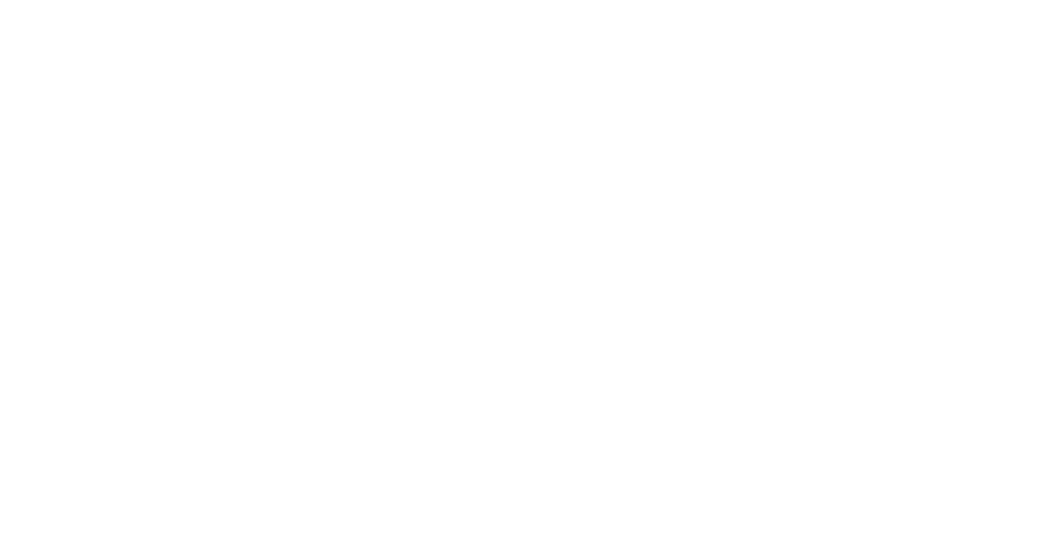
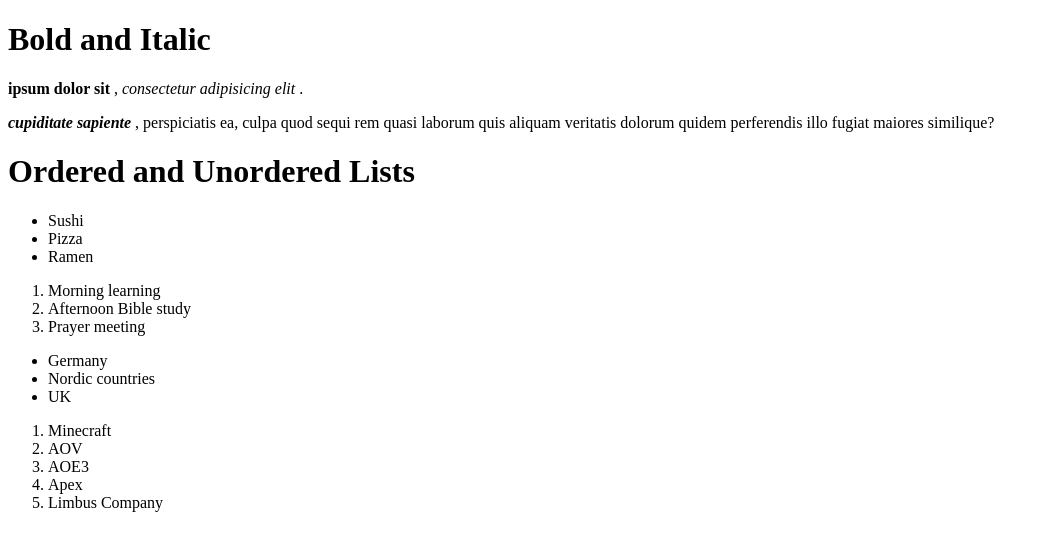
Before and after one commit to mawga2/git_test, a plain HTML site: page html-boilerplate/index.html in a window 1280 px wide. Shown: the whole page, without its empty margins (0-1049 px from the left). Drawn offline with Linux system fonts and the light colour scheme.

Commit message:
Modified html-boilerplate and added new file (odin-links-and-images)

```diff
--- a/html-boilerplate/index.html
+++ b/html-boilerplate/index.html
@@ -1,11 +1,39 @@
 <!DOCTYPE html>
 <html lang="en">
-    <head>
-        <meta charset="utf-8">
-        <title>My First Webpage</title>
-    </head>
-
-    <body>
-
-    </body>
+<head>
+    <meta charset="UTF-8">
+    <meta name="viewport" content="width=device-width, initial-scale=1.0">
+    <title>Document</title>
+</head>
+<body>
+    <h1>Bold and Italic</h1>
+    <p><strong>ipsum dolor sit</strong> , <em>consectetur adipisicing elit</em> .</p>
+    <p><strong><em>cupiditate sapiente</em></strong> , perspiciatis ea,
+        culpa quod sequi rem quasi laborum quis aliquam veritatis
+        dolorum quidem perferendis illo fugiat maiores similique?</p>
+    <p></p>
+    <h1>Ordered and Unordered Lists</h1>
+    <ul>
+        <li>Sushi</li>
+        <li>Pizza</li>
+        <li>Ramen</li>
+    </ul>
+    <ol>
+        <li>Morning learning</li>
+        <li>Afternoon Bible study</li>
+        <li>Prayer meeting</li>
+    </ol>
+    <ul>
+        <li>Germany</li>
+        <li>Nordic countries</li>
+        <li>UK</li>
+    </ul>
+    <ol>
+        <li>Minecraft</li>
+        <li>AOV</li>
+        <li>AOE3</li>
+        <li>Apex</li>
+        <li>Limbus Company</li>
+    </ol>
+</body>
 </html>
```
Also changed, not shown: odin-links-and-images/index.html (added).
